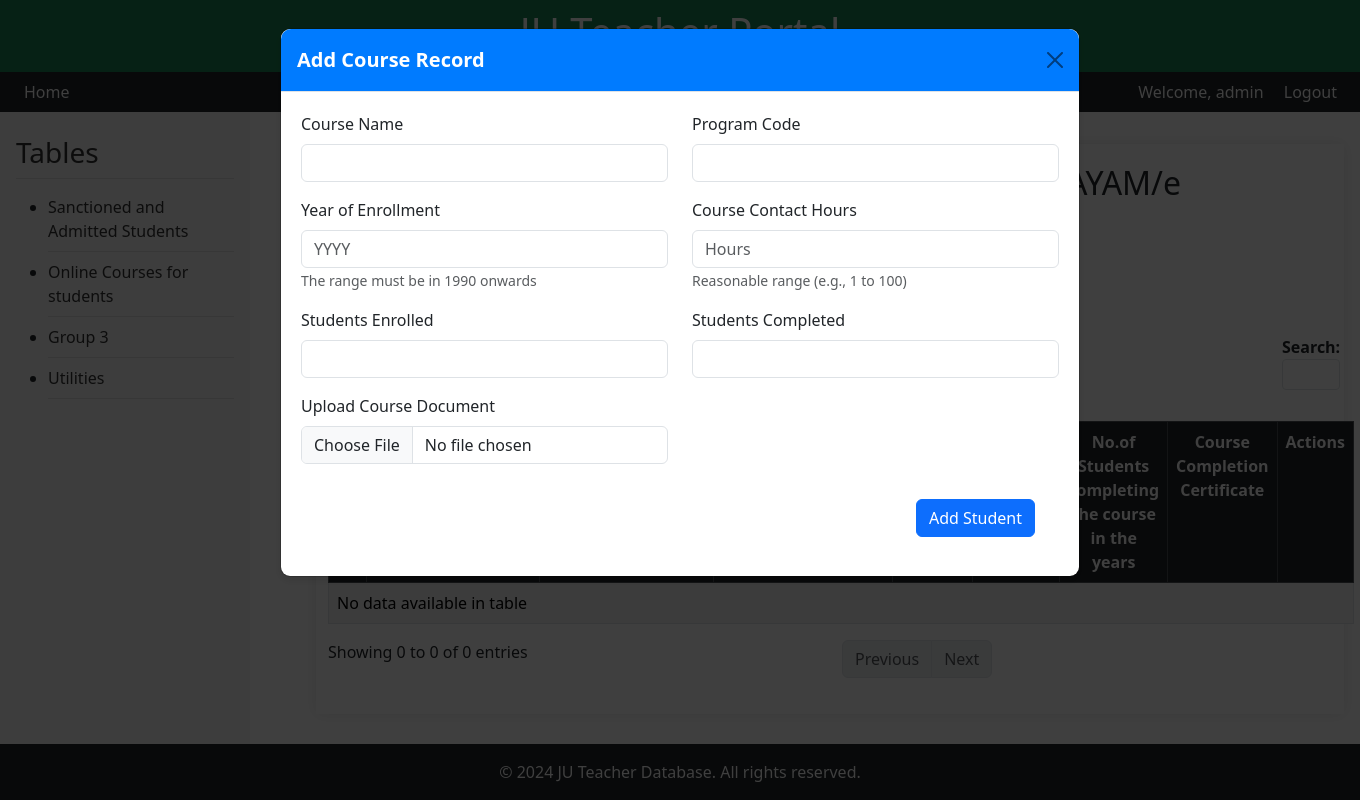
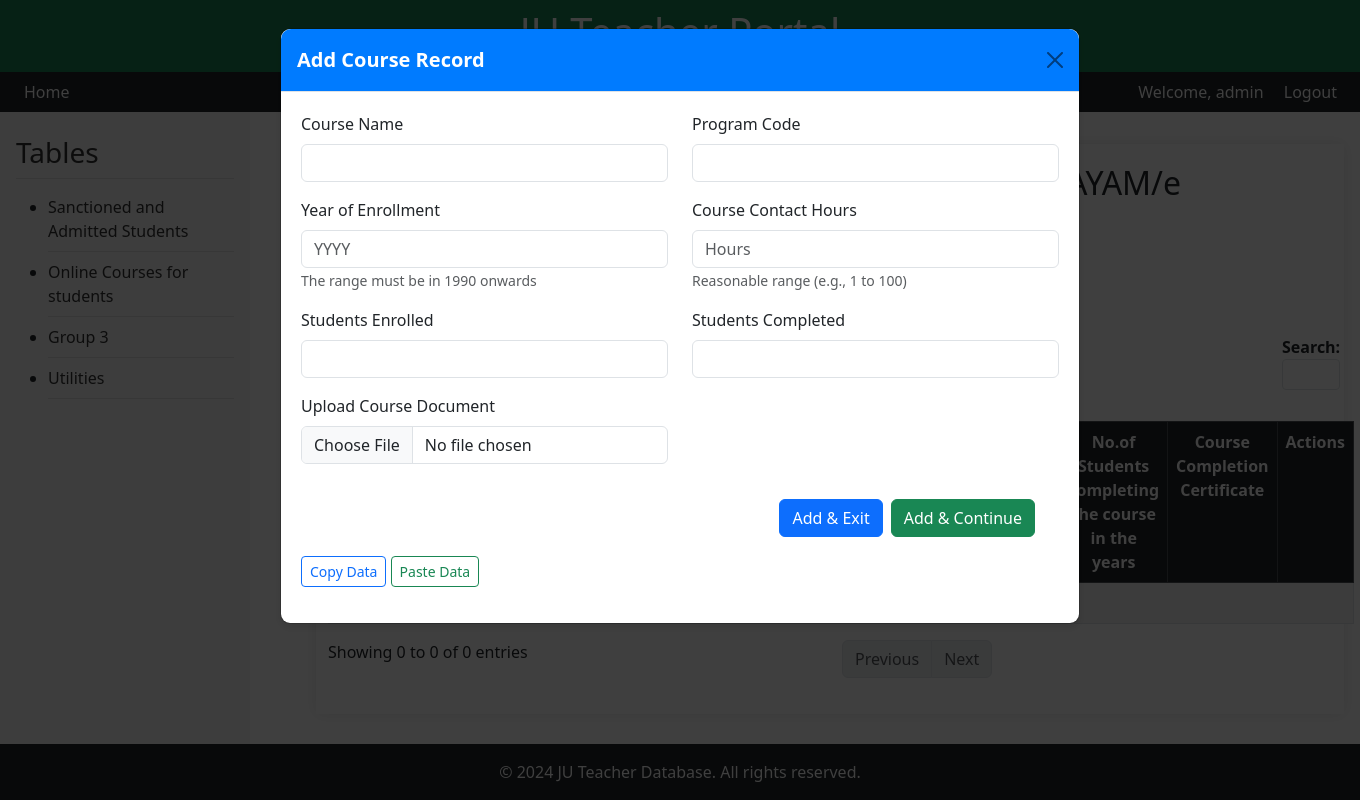
Before and after one commit to Sunil-Chakraborty/teacher, a Django app: page /hod/courses/add/ in a window 1360 px wide, after a click on "Add Record". Run offline with Django 5.2, Linux system fonts and the light colour scheme; a user stored in the database is signed in; data comes from the database, SQL or seed files in the repository; both versions use the stored data as it was after the commit; some libraries are stand-ins or nearby versions.

Commit message:
Updated 160425

```diff
--- a/hod_group/templates/hod_group/group2_details.html
+++ b/hod_group/templates/hod_group/group2_details.html
@@ -192,6 +192,7 @@
 				<div class="modal-body">
 
 					<form method="POST" action="{% url 'hod_group:courses_add' %}"  id="OnlineCourseForm" enctype="multipart/form-data" >
+
 						{% csrf_token %}
 
 						<!-- Render  fields -->
@@ -223,11 +224,19 @@
 						</div>
 						<!-- Action buttons -->
 						<div class="modal-footer">
-							<button type="submit" class="btn btn-primary">Add Student</button>
+							<button type="submit" class="btn btn-primary">Add & Exit</button>
+							<button type="button" class="btn btn-success" id="submitAndContinue">Add & Continue</button>
 							{% if grp_id %}
 								<a href="{% url 'hod_group:group_table_with_id' group_id=grp_id %}" class="btn btn-secondary px-4">Cancel</a>
 							{% endif %}
+
 						</div>
+
+						<div class="mb-3">
+								<button type="button" class="btn btn-outline-primary btn-sm" onclick="copyCourseForm()">Copy Data</button>
+								<button type="button" class="btn btn-outline-success btn-sm" onclick="pasteCourseForm()">Paste Data</button>
+						</div>
+
 					</form>
 
 
@@ -451,6 +460,39 @@
 				}
 			});
 
+			$('#submitAndContinue').click(function (e) {
+				e.preventDefault();
+				const form = $('#OnlineCourseForm')[0];
+				const formData = new FormData(form);
+
+				$.ajax({
+					type: 'POST',
+					url: "{% url 'hod_group:courses_add_continue' %}",
+					data: formData,
+					processData: false,
+					contentType: false,
+					headers: {'X-CSRFToken': '{{ csrf_token }}'},
+					success: function (response) {
+						if (response.success) {
+							alert("Record added successfully!");
+							$('#OnlineCourseForm')[0].reset();  // Reset form
+						}
+					},
+					error: function (xhr) {
+						const errorData = JSON.parse(xhr.responseText);
+						let message = "Error:\n";
+						for (let field in errorData.errors) {
+							message += `${field}: ${errorData.errors[field][0].message}\n`;
+						}
+						alert(message);
+					}
+				});
+			});
+
+
+
+
+
 			// Remove highlight when Edit modal is closed (via X or Cancel button)
 			$('#editOnlineModal').on('hidden.bs.modal', function () {
 				$('tr').removeClass('highlight-row');
@@ -524,12 +566,44 @@
 
 
 
-
-
 		});
 
 
 </script>
 
+<!-- Clipboard Script (at the bottom) -->
+<script>
+    const storageKey = 'onlineCourseFormData';
+
+    function copyCourseForm() {
+        const data = {
+            course_name: document.getElementById("id_course_name")?.value || "",
+            prog_cd: document.getElementById("id_prog_cd")?.value || "",
+            enrol_year: document.getElementById("id_enrol_year")?.value || "",
+            contact_hrs: document.getElementById("id_contact_hrs")?.value || "",
+            enrol_students: document.getElementById("id_enrol_students")?.value || "",
+            complete_count: document.getElementById("id_complete_count")?.value || ""
+        };
+        localStorage.setItem(storageKey, JSON.stringify(data));
+        alert("Form data copied!");
+    }
+
+    function pasteCourseForm() {
+        const data = JSON.parse(localStorage.getItem(storageKey) || "{}");
+        if (!data || Object.keys(data).length === 0) {
+            alert("No copied data found.");
+            return;
+        }
+
+        document.getElementById("id_course_name").value = data.course_name || "";
+        document.getElementById("id_prog_cd").value = data.prog_cd || "";
+        document.getElementById("id_enrol_year").value = data.enrol_year || "";
+        document.getElementById("id_contact_hrs").value = data.contact_hrs || "";
+        document.getElementById("id_enrol_students").value = data.enrol_students || "";
+        document.getElementById("id_complete_count").value = data.complete_count || "";
+        alert("Form data pasted!");
+    }
+</script>
+
 
 {% endblock %}
--- a/hod_group/urls.py
+++ b/hod_group/urls.py
@@ -19,6 +19,7 @@ urlpatterns = [
     path('courses/add/', views.onlineCourse_add, name='courses_add'),
     path("edit_course/<int:course_id>/", views.edit_course, name="edit_course"),
     path('course/delete/<str:signed_id>/', views.course_delete, name='course_delete'),
+    path('courses/add_continue/', views.onlineCourse_add_continue, name='courses_add_continue'),
 
 
 ]
--- a/hod_group/views.py
+++ b/hod_group/views.py
@@ -235,6 +235,30 @@ def onlineCourse_add(request):
                  {'form': form, 'grp_id': request.session.get('grp_id', None)})
 
 @login_required
+def onlineCourse_add_continue(request):
+
+    if request.method == 'POST' and request.headers.get('x-requested-with') == 'XMLHttpRequest':
+        user = request.user
+        teacher = get_object_or_404(Teacher, user=user)
+        form = OnlineCourseForm(request.POST, request.FILES)
+
+        if form.is_valid():
+            course = form.save(commit=False)
+            course.dept_name = teacher.dept_name
+            course.teacher_id = teacher.id
+            course.group_id = request.session.get('grp_id', None)
+            course.save()
+
+            return JsonResponse({'success': True, 'message': 'Record added successfully!'})
+        else:
+            errors = form.errors.as_json()
+            return JsonResponse({'success': False, 'errors': errors}, status=400)
+
+    return JsonResponse({'success': False, 'message': 'Invalid request'}, status=400)
+
+
+
+@login_required
 def edit_course(request, course_id):
     course = get_object_or_404(OnlineCourse, id=course_id)
     if request.method == "POST":
```
Also changed, not shown: db.sqlite3, 7 other files.
